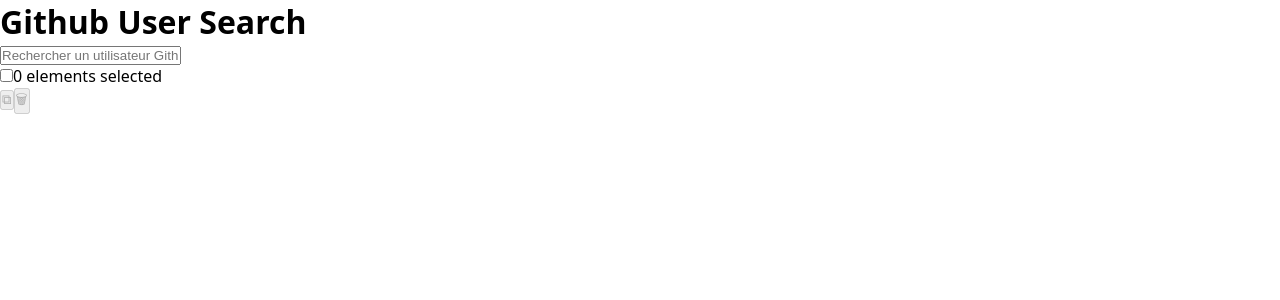
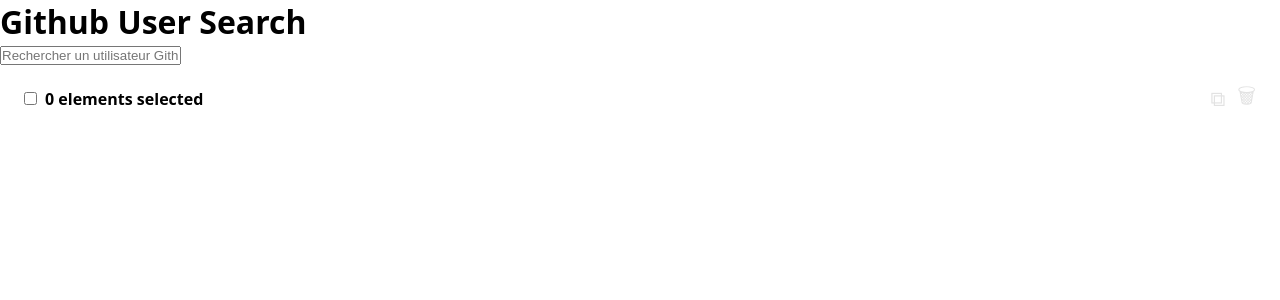
Before and after one commit to Scearamux/github-user-search-intermediaire-senior, a React (Vite) app: page / in a window 1280 px wide. Shown: the top 300 px of the page. Built offline with nearby package versions, Linux system fonts and the light colour scheme.

Commit message:
style: fix selection bar layout

```diff
--- a/src/App.css
+++ b/src/App.css
@@ -23,3 +23,34 @@
     grid-template-columns: 1fr;
   }
 }
+
+.selection-bar {
+  display: flex;
+  align-items: center;
+  justify-content: space-between;
+  padding: 16px 24px;
+}
+
+.selection-bar label {
+  display: flex;
+  align-items: center;
+  gap: 8px;
+  font-weight: bold;
+}
+
+.selection-bar__actions {
+  display: flex;
+  gap: 12px;
+}
+
+.selection-bar__actions button {
+  background: none;
+  border: none;
+  font-size: 1.3rem;
+  cursor: pointer;
+}
+
+.selection-bar__actions button:disabled {
+  opacity: 0.4;
+  cursor: not-allowed;
+}
```
